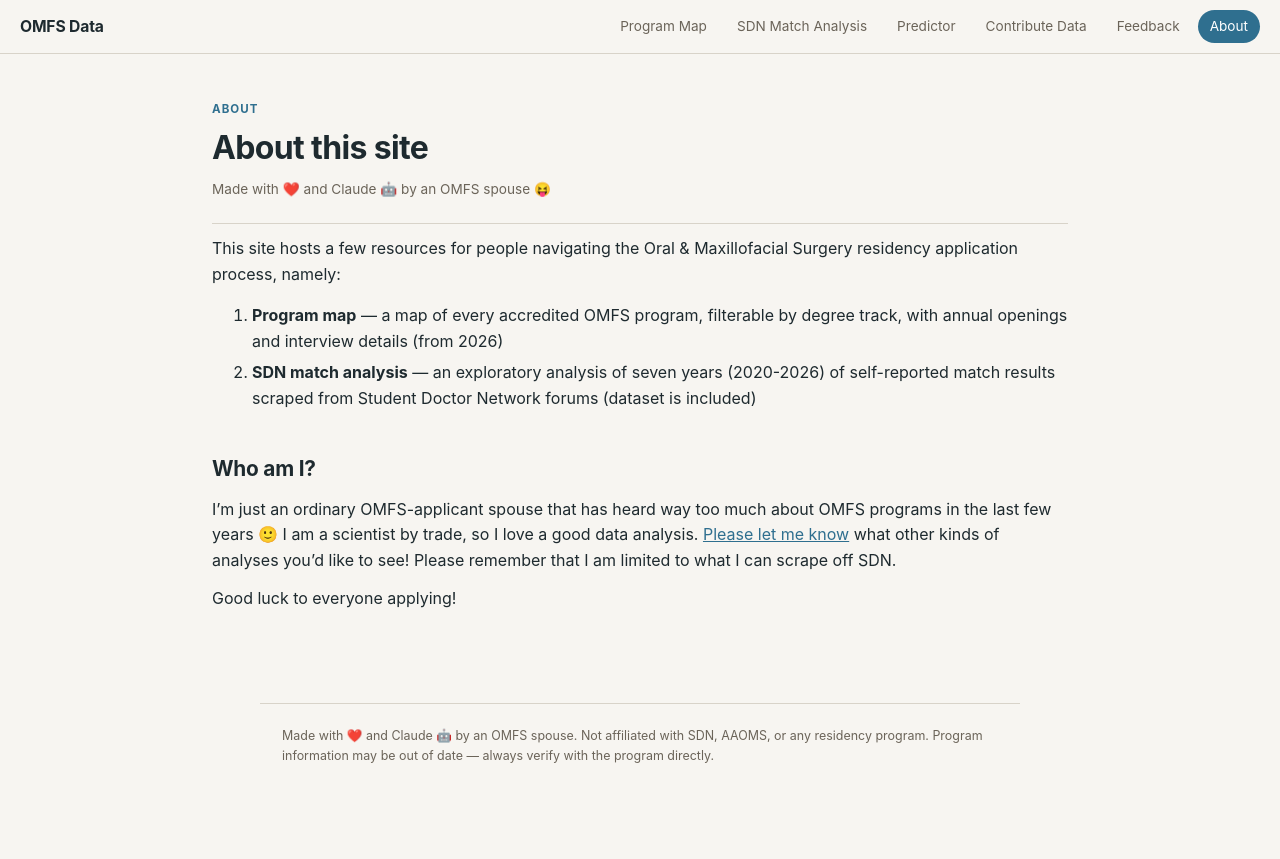
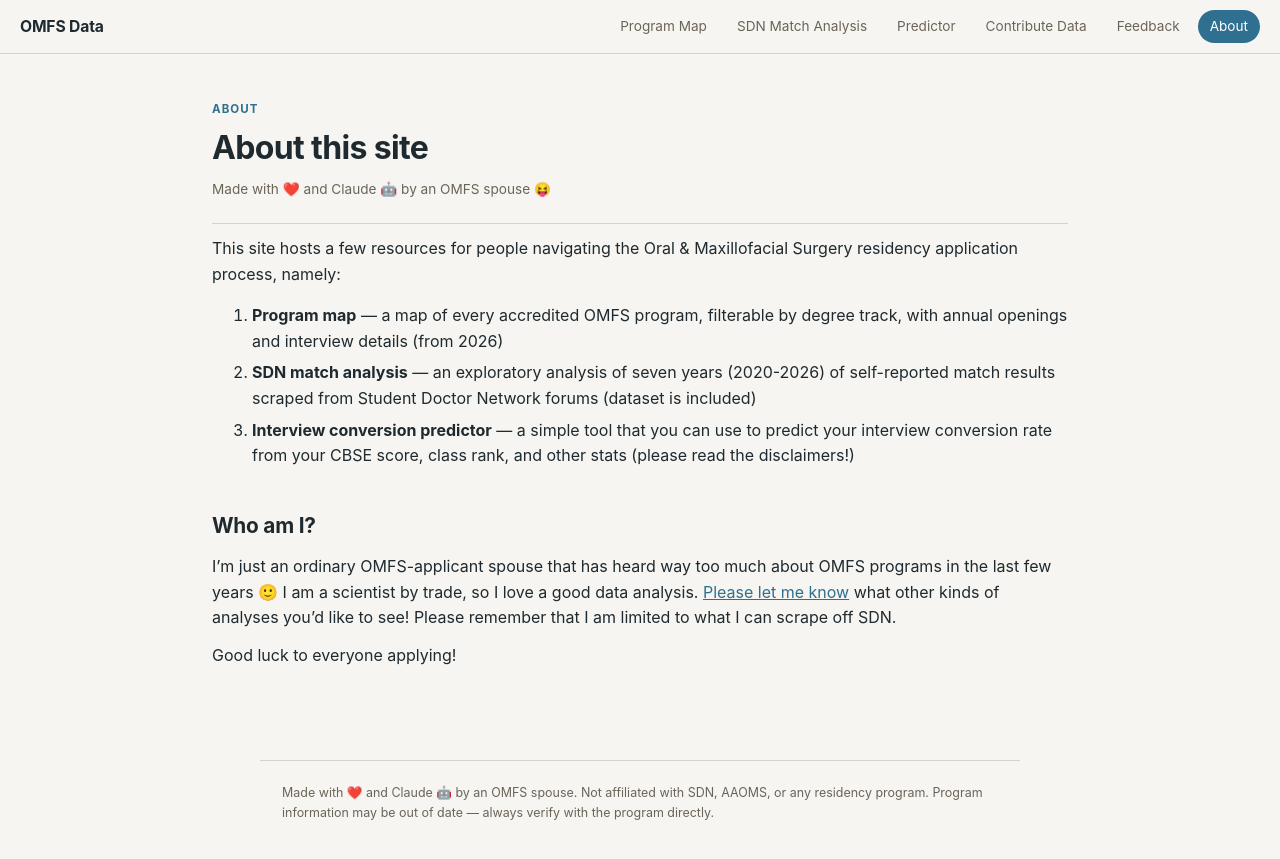
Before and after one commit to omfsdata/data, a Jekyll site: the page built from about.md, in a window 1280 px wide. Shown: the top 859 px of the page. Built offline with Jekyll 4.4.1, drawn with Linux system fonts in a browser that asks for light colours.

Commit message:
Update about.md

```diff
--- a/about.md
+++ b/about.md
@@ -17,7 +17,7 @@ Made with ❤️ and Claude 🤖 by an OMFS spouse 😝
 This site hosts a few resources for people navigating the Oral & Maxillofacial Surgery residency application process, namely:
 1. **Program map** — a map of every accredited OMFS program, filterable by degree track, with annual openings and interview details (from 2026)
 2. **SDN match analysis** — an exploratory analysis of seven years (2020-2026) of self-reported match results scraped from Student Doctor Network forums (dataset is included)
-
+3. **Interview conversion predictor** — a simple tool that you can use to predict your interview conversion rate from your CBSE score, class rank, and other stats (please read the disclaimers!)
 
 ## Who am I?
 
```
